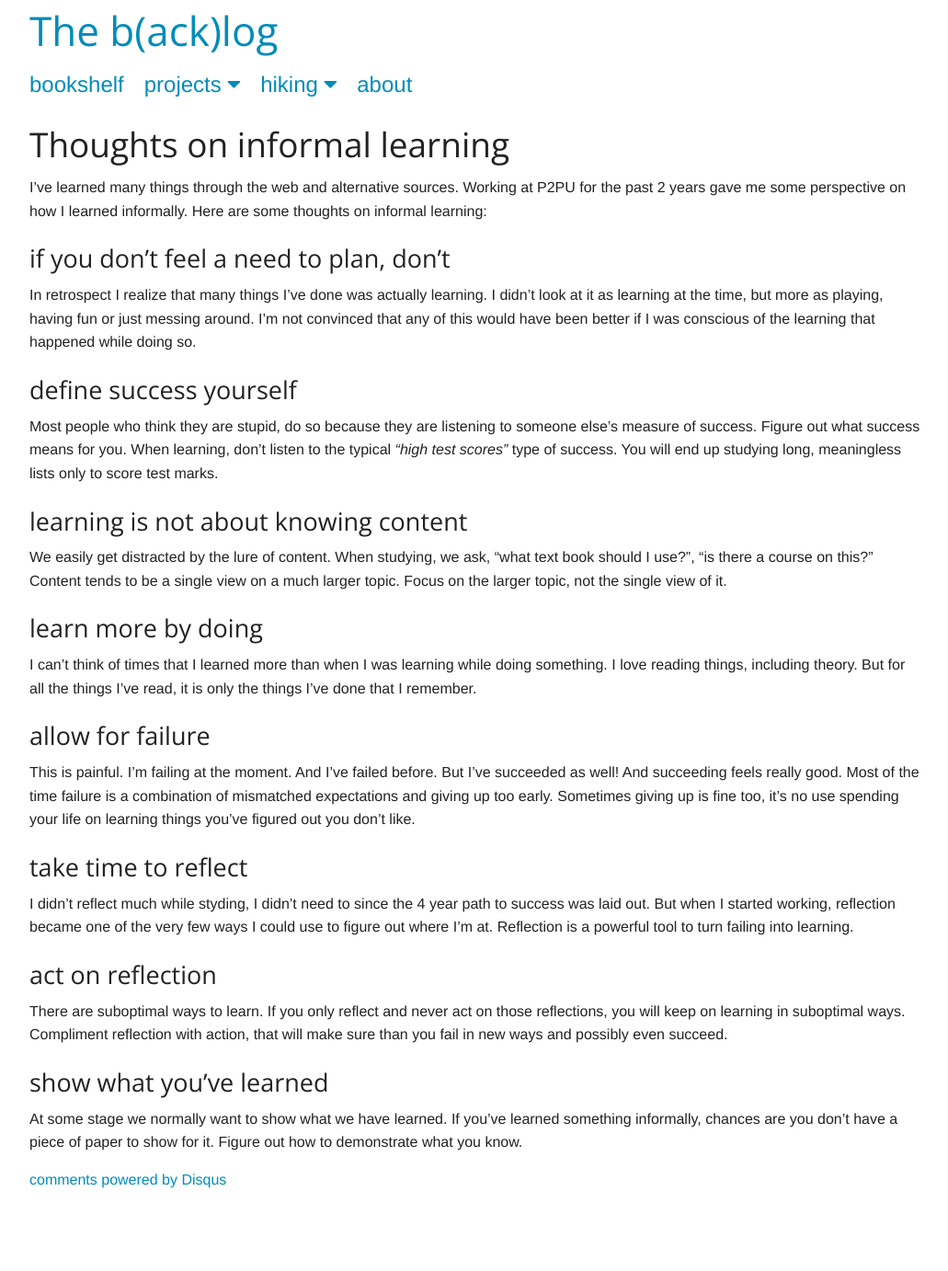
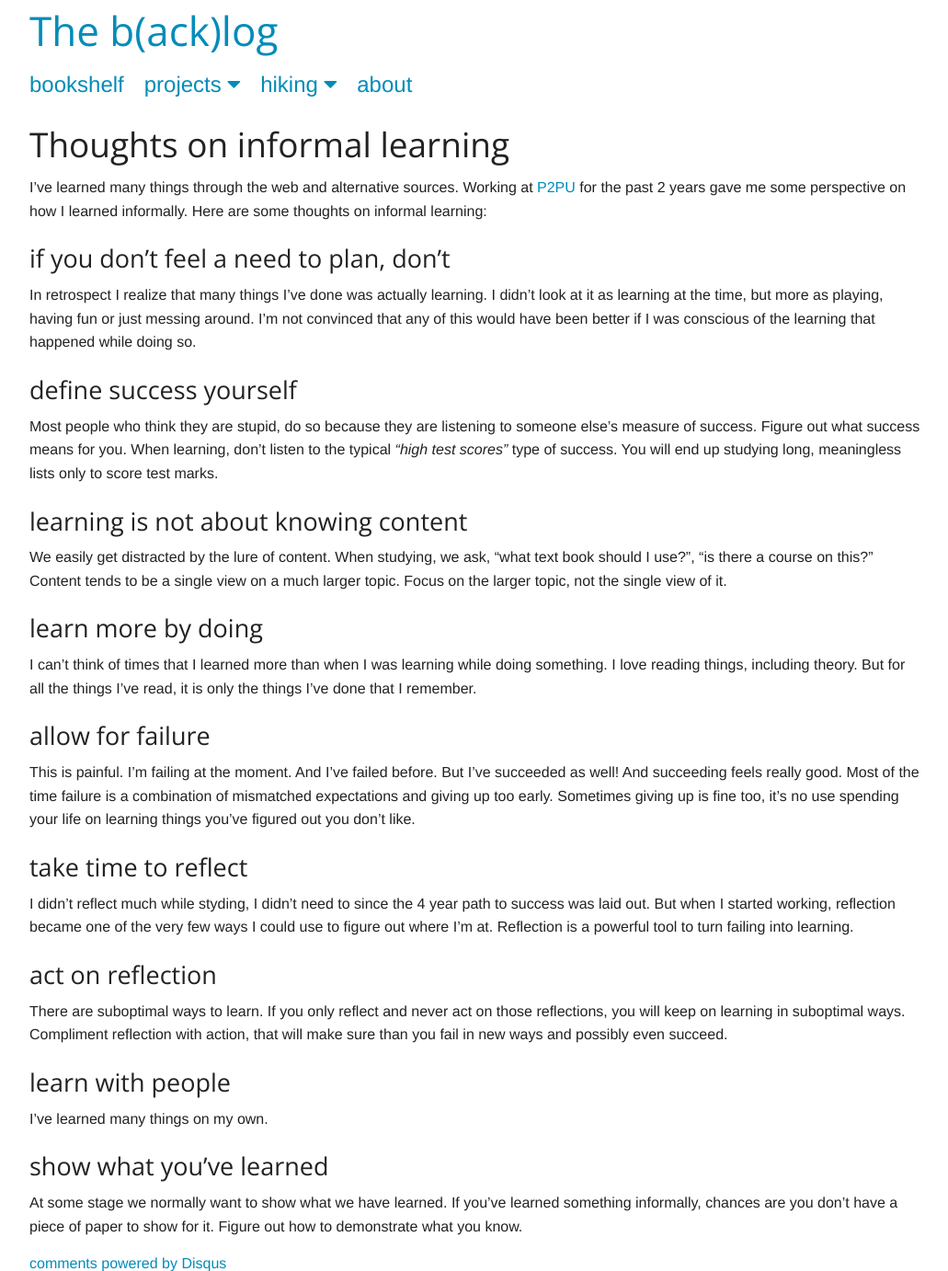
Before and after one commit to dirkcuys/thebacklog, a Jekyll site: the page built from _posts/2014-06-03-thoughts-on-informal-learning.markdown, in a window 1280 px wide. Shown: the whole page at 92% size, without its empty margins (123-1154 px from the left). Built offline with Jekyll 4.4.1, drawn with Linux system fonts in a browser that asks for light colours; nearby versions of some CDN libraries; Markdown is read by kramdown in place of the engine named in the settings; comment, search, counter and statistics services are not loaded; before the commit the page ends 1291 px from its top, so only the background shows below that.

Commit message:
Add link to P2PU

```diff
--- a/_posts/2014-06-03-thoughts-on-informal-learning.markdown
+++ b/_posts/2014-06-03-thoughts-on-informal-learning.markdown
@@ -6,7 +6,7 @@
 categories: [writing]
 ---
 
-I’ve learned many things through the web and alternative sources. Working at P2PU for the past 2 years gave me some perspective on how I learned informally.  Here are some thoughts on informal learning:
+I’ve learned many things through the web and alternative sources. Working at [P2PU](http://p2pu.org) for the past 2 years gave me some perspective on how I learned informally.  Here are some thoughts on informal learning:
 
 ### if you don’t feel a need to plan, don’t
 
@@ -36,6 +36,10 @@
 
 There are suboptimal ways to learn. If you only reflect and never act on those reflections, you will keep on learning in suboptimal ways. Compliment reflection with action, that will make sure than you fail in new ways and possibly even succeed.
 
+### learn with people
+
+I've learned many things on my own.
+
 ### show what you've learned
 
 At some stage we normally want to show what we have learned. If you've learned something informally, chances are you don't have a piece of paper to show for it. Figure out how to demonstrate what you know.
```
